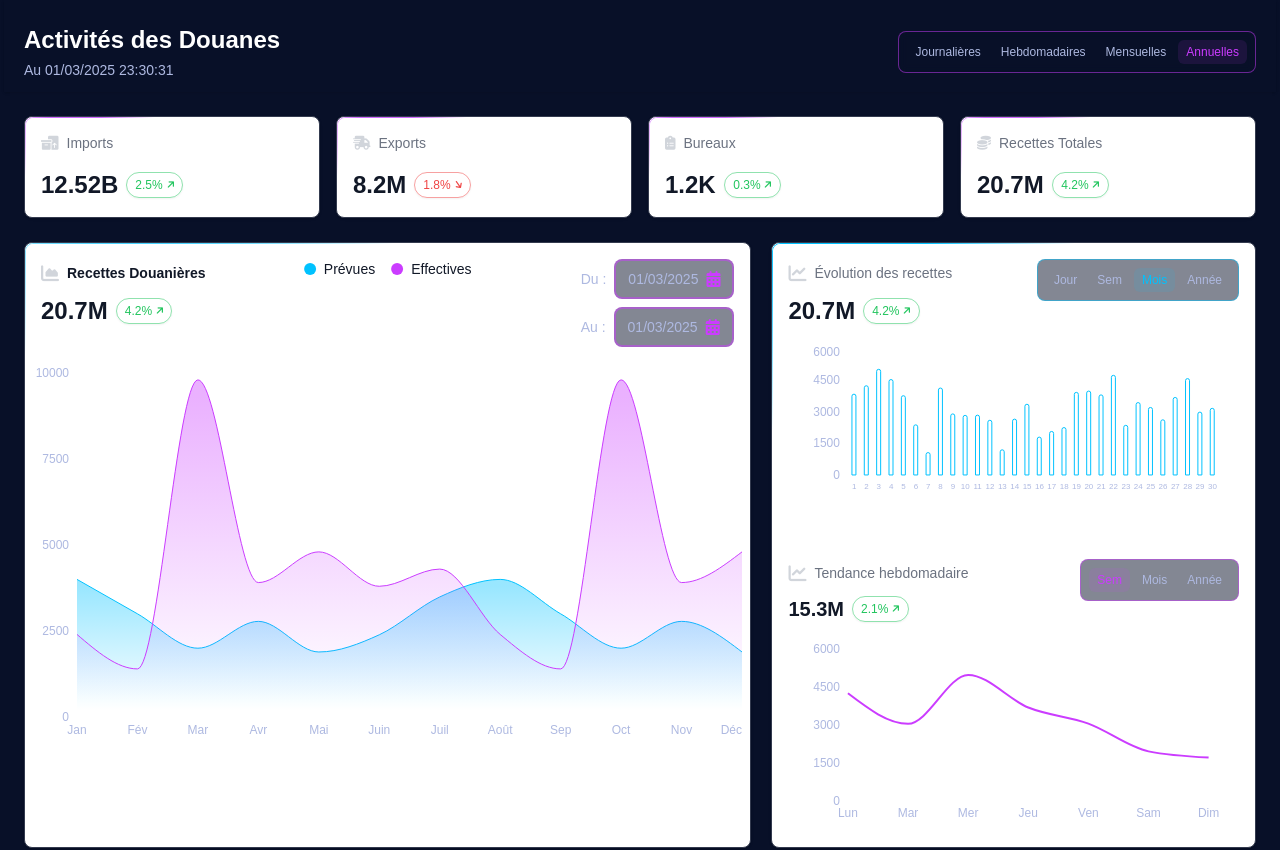
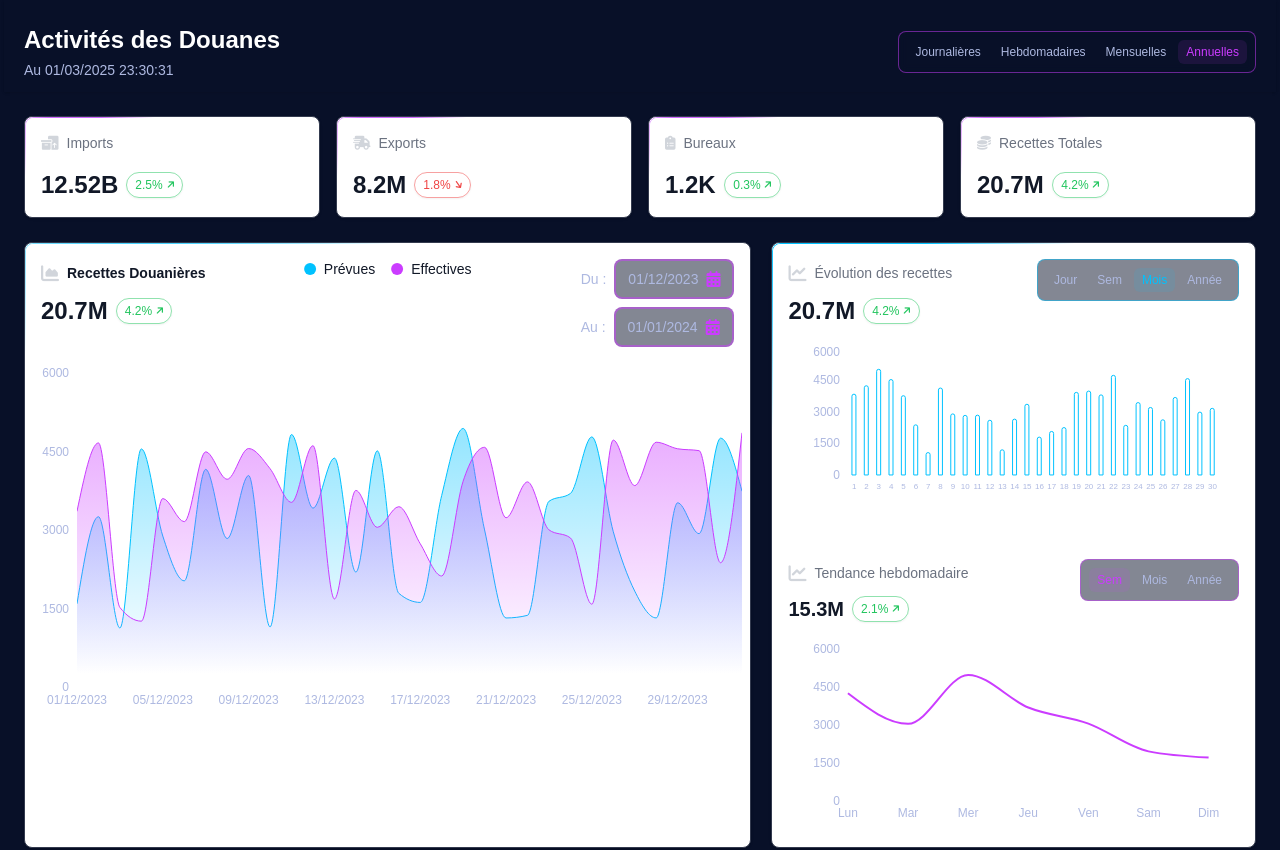
Before and after one commit to Kalixor/djib_2, a React (Vite) app: page / in a window 1280 px wide. Shown: the top 850 px of the page. Built offline with nearby package versions, Linux system fonts and the light colour scheme; a web font is replaced by a local one.

Commit message:
Initial commit from your app

```diff
--- a/src/components/Dashboard.jsx
+++ b/src/components/Dashboard.jsx
@@ -7,26 +7,30 @@ import KPI from './KPI'
 import CustomDatePicker from './CustomDatePicker'
 import NotificationPopup from './NotificationPopup'
 
-const areaChartData = [
-  { name: 'Jan', prevues: 4000, effectives: 2400 },
-  { name: 'Fév', prevues: 3000, effectives: 1398 },
-  { name: 'Mar', prevues: 2000, effectives: 9800 },
-  { name: 'Avr', prevues: 2780, effectives: 3908 },
-  { name: 'Mai', prevues: 1890, effectives: 4800 },
-  { name: 'Juin', prevues: 2390, effectives: 3800 },
-  { name: 'Juil', prevues: 3490, effectives: 4300 },
-  { name: 'Août', prevues: 4000, effectives: 2400 },
-  { name: 'Sep', prevues: 3000, effectives: 1398 },
-  { name: 'Oct', prevues: 2000, effectives: 9800 },
-  { name: 'Nov', prevues: 2780, effectives: 3908 },
-  { name: 'Déc', prevues: 1890, effectives: 4800 },
-]
+// Génération des données pour une année complète
+const generateYearData = () => {
+  const startDate = new Date('2023-12-01')
+  const endDate = new Date('2024-12-01')
+  const data = []
+
+  for (let d = new Date(startDate); d <= endDate; d.setDate(d.getDate() + 1)) {
+    data.push({
+      date: new Date(d).toISOString().split('T')[0],
+      prevues: Math.floor(Math.random() * (5000 - 1000 + 1)) + 1000,
+      effectives: Math.floor(Math.random() * (5000 - 1000 + 1)) + 1000
+    })
+  }
+
+  return data
+}
+
+const allData = generateYearData()
 
 const CustomTooltip = ({ active, payload, label }) => {
   if (active && payload && payload.length) {
     return (
       <div className="bg-brand-800/95 backdrop-blur-sm p-3 rounded-lg border border-[#cb3cff]/50 shadow-lg">
-        <p className="text-xs text-card-text mb-2">{label}</p>
+        <p className="text-xs text-card-text mb-2">{new Date(label).toLocaleDateString('fr-FR')}</p>
         <div className="flex flex-col gap-1">
           {payload.map((item, index) => (
             <div key={index} className="flex items-center gap-2">
@@ -49,13 +53,25 @@ const CustomTooltip = ({ active, payload, label }) => {
 
 export default function Dashboard({ filters, setFilters }) {
   const [activeKPI, setActiveKPI] = useState(null)
-  const [startDate, setStartDate] = useState(new Date().toISOString().split('T')[0])
-  const [endDate, setEndDate] = useState(new Date().toISOString().split('T')[0])
+  const [startDate, setStartDate] = useState('2023-12-01')
+  const [endDate, setEndDate] = useState('2024-01-01')
   const [notification, setNotification] = useState(null)
 
   const handleDateChange = (type, date) => {
     const newStart = type === 'start' ? date : startDate
     const newEnd = type === 'end' ? date : endDate
+
+    // Vérification des limites
+    const minDate = new Date('2023-12-01')
+    const maxDate = new Date('2024-12-01')
+
+    if (new Date(newStart) < minDate || new Date(newEnd) > maxDate) {
+      setNotification({
+        type: 'error',
+        message: 'La période doit être comprise entre 01/12/2023 et 01/12/2024'
+      })
+      return
+    }
 
     if (new Date(newStart) > new Date(newEnd)) {
       setNotification({
@@ -69,6 +85,28 @@ export default function Dashboard({ filters, setFilters }) {
       setStartDate(date)
     } else {
       setEndDate(date)
+    }
+  }
+
+  // Filtrage des données selon la période sélectionnée
+  const filteredData = allData.filter(d => {
+    const currentDate = new Date(d.date)
+    return currentDate >= new Date(startDate) && currentDate <= new Date(endDate)
+  })
+
+  // Calcul du nombre de jours sélectionnés
+  const daysDifference = Math.ceil((new Date(endDate) - new Date(startDate)) / (1000 * 60 * 60 * 24))
+
+  // Configuration de l'axe X en fonction du nombre de jours
+  const xAxisConfig = {
+    interval: Math.max(0, Math.floor(daysDifference / 10)),
+    angle: daysDifference > 50 ? -45 : 0,
+    fontSize: daysDifference > 50 ? 10 : 12,
+    tickFormatter: (date) => {
+      const d = new Date(date)
+      return daysDifference > 50 ?
+        `${d.getDate()}/${d.getMonth() + 1}` :
+        d.toLocaleDateString('fr-FR')
     }
   }
 
@@ -210,8 +248,8 @@ export default function Dashboard({ filters, setFilters }) {
           <div className="h-96 -mx-4 translate-x-[-8px]">
             <ResponsiveContainer width="100%" height="100%">
               <AreaChart
-                data={areaChartData}
-                margin={{ top: 10, right: 0, left: 0, bottom: 0 }}
+                data={filteredData}
+                margin={{ top: 10, right: 0, left: 0, bottom: 20 }}
               >
                 <defs>
                   <linearGradient id="prevuesGradient" x1="0" y1="0" x2="0" y2="1">
@@ -224,10 +262,18 @@ export default function Dashboard({ filters, setFilters }) {
                   </linearGradient>
                 </defs>
                 <XAxis
-                  dataKey="name"
-                  tick={{ fill: '#aeb9e1', fontSize: 12 }}
+                  dataKey="date"
+                  tickFormatter={xAxisConfig.tickFormatter}
+                  tick={{
+                    fill: '#aeb9e1',
+                    fontSize: xAxisConfig.fontSize
+                  }}
                   axisLine={false}
                   tickLine={false}
+                  interval={xAxisConfig.interval}
+                  angle={xAxisConfig.angle}
+                  textAnchor={xAxisConfig.angle === 0 ? 'middle' : 'end'}
+                  height={xAxisConfig.angle === 0 ? 40 : 60}
                 />
                 <YAxis
                   tick={{ fill: '#aeb9e1', fontSize: 12 }}
```
